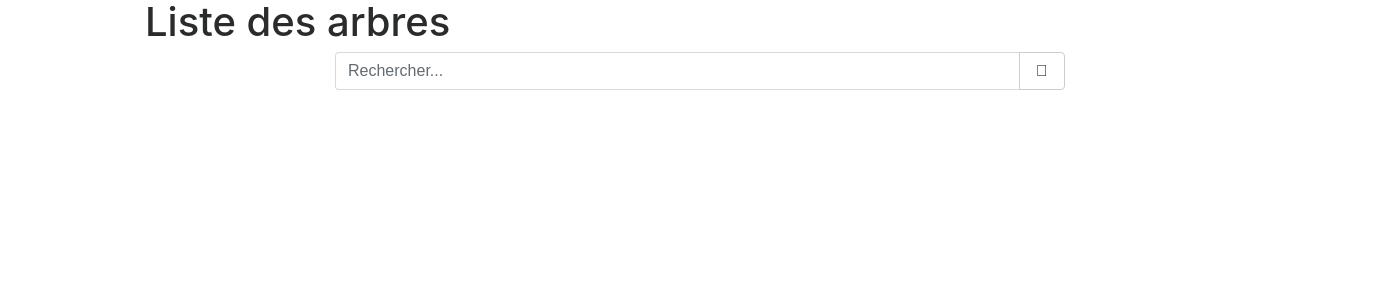
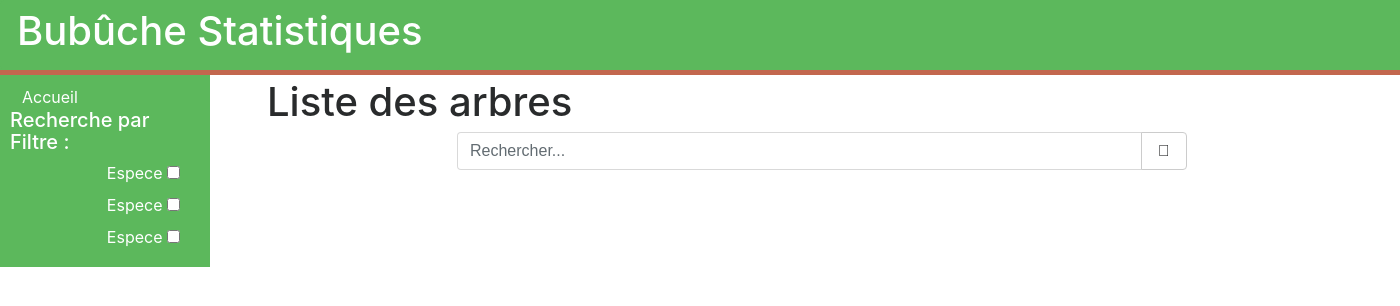
Before and after one commit to trodix/onf-web, a CodeIgniter app: page /database/ in a window 1400 px wide. Shown: the top 306 px of the page. Run offline with CodeIgniter, Linux system fonts and the light colour scheme; some libraries are stand-ins or nearby versions.

Commit message:
Mise en place du header + la barre de filtres

```diff
--- a/application/themes/default.php
+++ b/application/themes/default.php
@@ -7,9 +7,38 @@
     <link rel="stylesheet" href="assets/css/bootstrap.css">
     <link rel="stylesheet" href="assets/fonts/fontawesome.css">
     <link rel="stylesheet" href="assets/css/style.css">
-    <title>Bubuche</title>
+    <title>Bubuche Statistiques</title>
 </head>
 <body>
+    <header>
+        <div class="btn btn-success">
+            <h1>Bubûche Statistiques</h1>
+        </div>
+
+    </header>
+    <div class="vertical-menu">
+        <a href="#">Accueil</a>
+        <h5>Recherche par Filtre :</h5>
+        <div class="listeCheckBox">
+
+            <div class="filtre">
+                <label for="cbEspece">Espece</label>
+                <input id="cbEspece" type="checkbox" name="" placeholder="Espece"/>
+            </div>
+
+            <div class="filtre">
+                <label for="cbEspece">Espece</label>
+                <input id="cbEspece" type="checkbox" name="" placeholder="Espece"/>
+            </div class="filtre">
+
+            <div class="filtre">
+                <label for="cbEspece">Espece</label>
+                <input id="cbEspece" type="checkbox" name="" placeholder="Espece"/>
+            </div>
+        </div>
+
+
+         </div>
     <div class="container">
         <?= $output ?>
     </div>
--- a/assets/css/style.css
+++ b/assets/css/style.css
@@ -0,0 +1,43 @@
+header{
+	width: auto;
+	background-color: #5CB85C;
+	border-bottom: solid rgb(195,103,78) 5px;
+}
+
+h5{
+	color: white;
+}
+
+.filtre{
+	color: white;
+	text-align: right;
+	padding-right: 20px;
+}
+
+.container{
+	position: absolute;
+	top: 10%;
+	left: 18%;
+}
+
+.listeCheckBox{
+	display: flex;
+	flex-direction: column;
+}
+
+.vertical-menu{
+	padding: 10px;
+	width: 210px;
+	background-color: #5CB85C;
+}
+
+a{
+	color: white;
+	padding: 12px;
+
+}
+
+.filtre:hover{
+	background-color: #009037
+
+}
```
